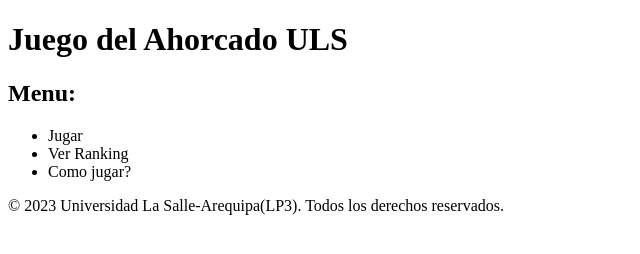
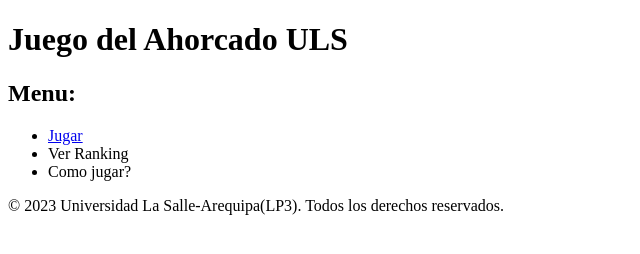
Before and after one commit to CharlsMikhail/JuegoAhorcadoULS-2023, a plain HTML site: page ahorcado23uls.html in a window 1280 px wide. Shown: the full height of the page, 0-640 px from the left. Drawn offline with Linux system fonts and the light colour scheme.

Commit message:
haciendo clicleable jugar xd

```diff
--- a/ahorcado23uls.html
+++ b/ahorcado23uls.html
@@ -17,7 +17,7 @@
         <h2>Menu: </h2>
 
         <ul>
-            <li>Jugar</li>
+            <li><a href="https://www.juegos.com/juego/el-juego-del-ahorcado" target="_blank">Jugar</a></li>
             <li>Ver Ranking</li>
             <li>Como jugar?</li>
         </ul>
```
